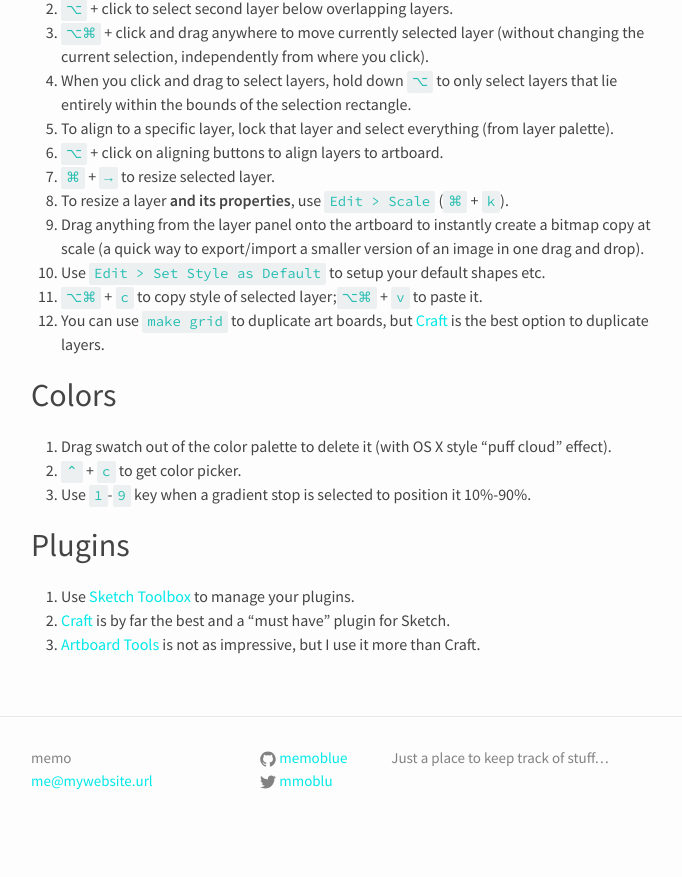
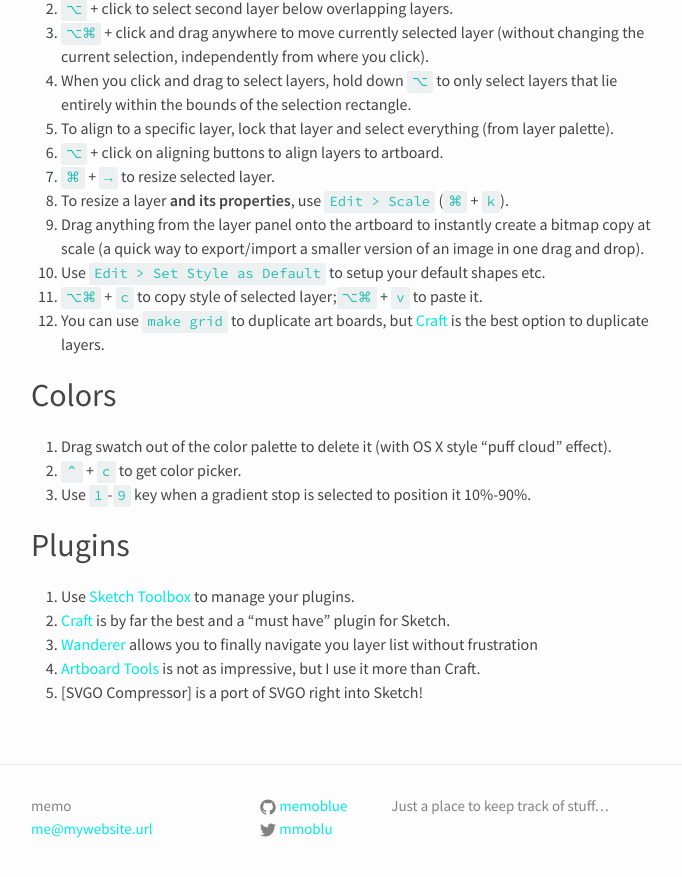
Before and after one commit to memoblue/memoblue.github.io, a Jekyll site: the page built from _posts/2016-05-29-sketch-tips.md, in a window 1280 px wide and 900 px high, scrolled down 921 px. Shown: the top 877 px of the window, without its empty margins (289-971 px from the left). Built offline with Jekyll 4.4.1, drawn with Linux system fonts in a browser that asks for light colours; before the commit the page ends 1773 px from its top, so only the background shows below that.

Commit message:
must have new Sketch plugins update

```diff
--- a/_posts/2016-05-29-sketch-tips.md
+++ b/_posts/2016-05-29-sketch-tips.md
@@ -49,10 +49,13 @@
 
 1. Use [Sketch Toolbox][3] to manage your plugins.
 1. [Craft][2] is by far the best and a "must have" plugin for Sketch.
+1. [Wanderer][3] allows you to finally navigate you layer list without frustration
 1. [Artboard Tools][4] is not as impressive, but I use it more than Craft.
+1. [SVGO Compressor] is a port of SVGO right into Sketch!
 
 [1]:https://www.sketchapp.com/learn/documentation/
 [2]:https://labs.invisionapp.com/craft
-[3]:http://sketchtoolbox.com
+[3]:https://github.com/turbobabr/sketch-wanderer
 [4]:https://github.com/frankko/Artboard-Tools
 [5]:https://www.sketchapp.com/learn/documentation/13-other/3-shortcuts.html
+[6]:https://github.com/BohemianCoding/svgo-compressor
```
